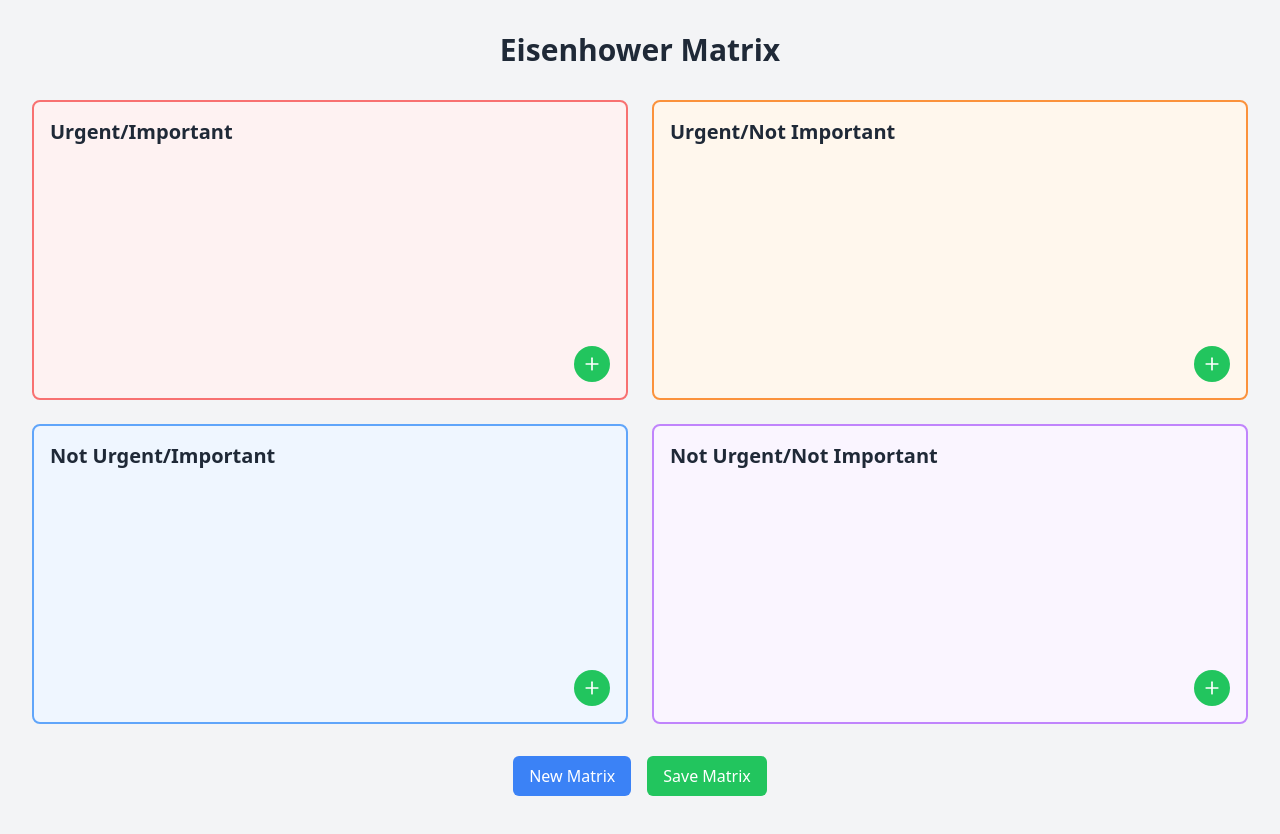
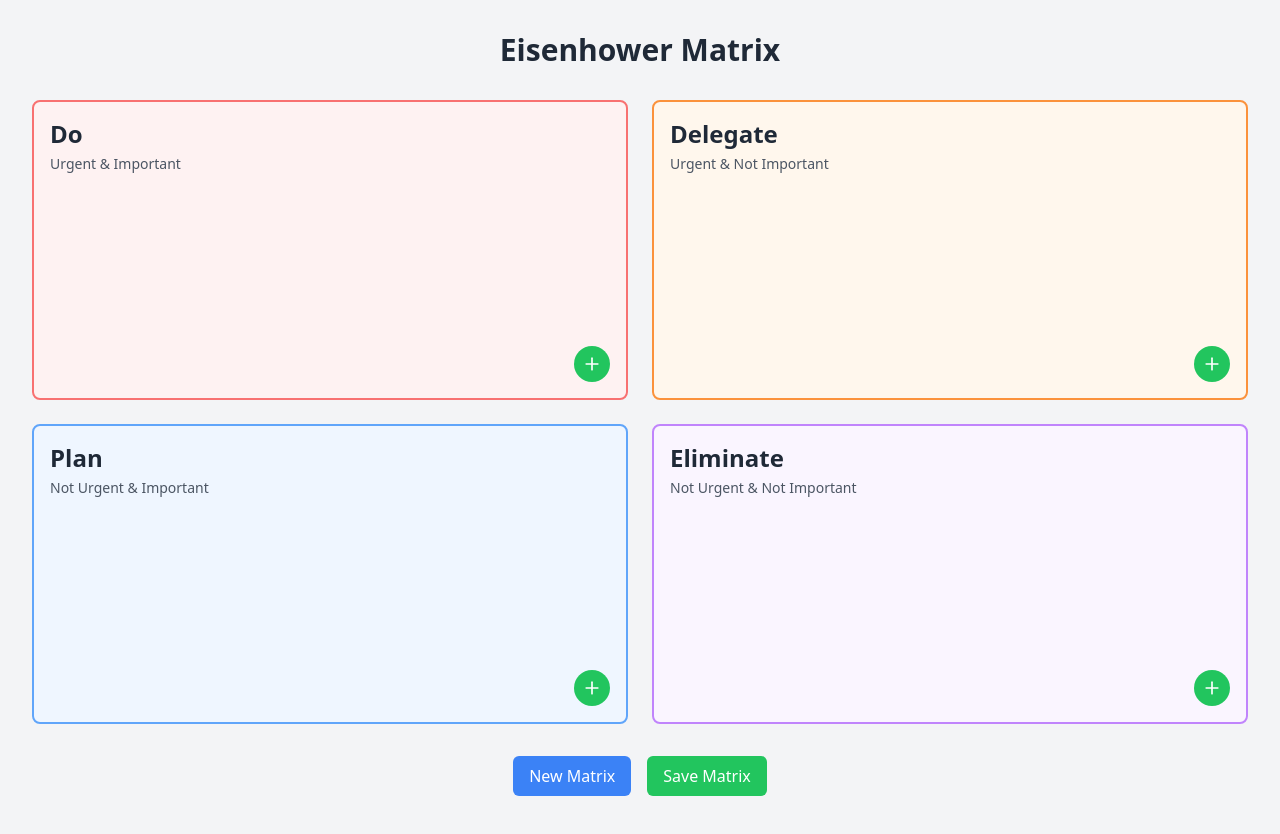
Before and after one commit to obedmhg/eisenhower, a React (Vite) app: page / in a window 1280 px wide. Shown: the top 834 px of the page. Built offline with nearby package versions, Linux system fonts and the light colour scheme.

Commit message:
Labels update

```diff
--- a/src/components/EisenhowerMatrix.tsx
+++ b/src/components/EisenhowerMatrix.tsx
@@ -9,22 +9,26 @@ import { useMatrix } from '../context/MatrixContext';
 const quadrants: QuadrantInfo[] = [
   {
     id: 'urgent-important',
-    title: 'Urgent/Important',
+    title: 'Do',
+    subtitle: 'Urgent & Important',
     color: 'bg-red-50 border-red-400'
   },
   {
     id: 'urgent-not-important',
-    title: 'Urgent/Not Important',
+    title: 'Delegate',
+    subtitle: 'Urgent & Not Important',
     color: 'bg-orange-50 border-orange-400'
   },
   {
     id: 'not-urgent-important',
-    title: 'Not Urgent/Important',
+    title: 'Plan',
+    subtitle: 'Not Urgent & Important',
     color: 'bg-blue-50 border-blue-400'
   },
   {
     id: 'not-urgent-not-important',
-    title: 'Not Urgent/Not Important',
+    title: 'Eliminate',
+    subtitle: 'Not Urgent & Not Important',
     color: 'bg-purple-50 border-purple-400'
   }
 ];
--- a/src/components/Quadrant.tsx
+++ b/src/components/Quadrant.tsx
@@ -31,7 +31,10 @@ const Quadrant: React.FC<QuadrantProps> = ({ info, tasks, onAddTask }) => {
         isOver ? 'ring-2 ring-blue-500' : ''
       }`}
     >
-      <h2 className="text-xl font-semibold mb-4 text-gray-800">{info.title}</h2>
+      <div className="mb-4">
+        <h2 className="text-2xl font-bold text-gray-800">{info.title}</h2>
+        <p className="text-sm text-gray-600 mt-1">{info.subtitle}</p>
+      </div>
 
       <ul className="space-y-2">
         {tasks.map(task => (
--- a/src/types/index.ts
+++ b/src/types/index.ts
@@ -19,5 +19,6 @@ export type QuadrantId =
 export interface QuadrantInfo {
   id: QuadrantId;
   title: string;
+  subtitle: string;
   color: string;
 }
```
